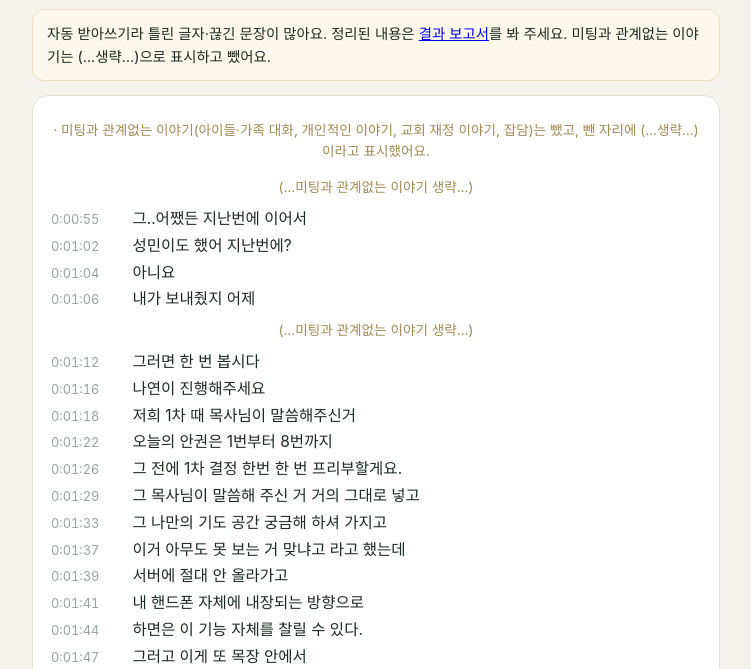
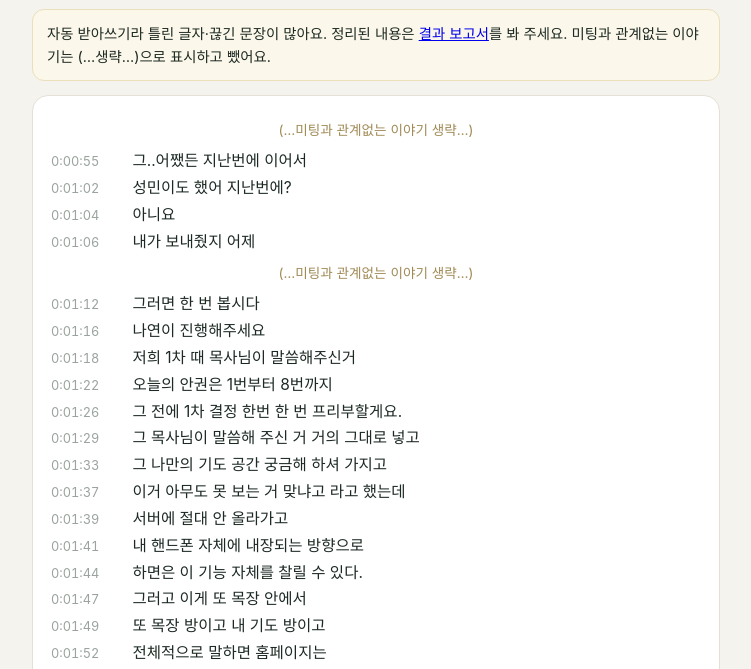
Before and after one commit to elenglish123-ux/yegreen-site, a plain HTML site: page meeting/2/result/transcript.html in a window 1280 px wide. Shown: the part 129-798 px from the top of the page, without its empty margins (264-1015 px from the left). Drawn offline with Linux system fonts and the light colour scheme; a web font is replaced by a local one.

Commit message:
원문 페이지 머리 안내 중복 제거
Co-Authored-By: Claude Opus 5.5 <noreply@anthropic.com>

```diff
--- a/meeting/2/result/transcript.html
+++ b/meeting/2/result/transcript.html
@@ -19,8 +19,7 @@ a.back{color:var(--green);font-weight:700;text-decoration:none}
 <h1>2차 미팅 녹음 원문</h1>
 <div class="sub">2026년 11월 21일(토) · 앞의 숫자는 녹음 시작부터 지난 시간</div>
 <div class="note">자동 받아쓰기라 틀린 글자·끊긴 문장이 많아요. 정리된 내용은 <a href="yegrin-meeting2-result.pdf">결과 보고서</a>를 봐 주세요. 미팅과 관계없는 이야기는 (…생략…)으로 표시하고 뺐어요.</div>
-<div class="card t"><div class="cut">· 미팅과 관계없는 이야기(아이들·가족 대화, 개인적인 이야기, 교회 재정 이야기, 잡담)는 뺐고, 뺀 자리에 (…생략…)이라고 표시했어요.</div>
-<div class="cut">(…미팅과 관계없는 이야기 생략…)</div>
+<div class="card t"><div class="cut">(…미팅과 관계없는 이야기 생략…)</div>
 <div class="ts">0:00:55</div><div>그..어쨌든 지난번에 이어서</div>
 <div class="ts">0:01:02</div><div>성민이도 했어 지난번에?</div>
 <div class="ts">0:01:04</div><div>아니요</div>
```
